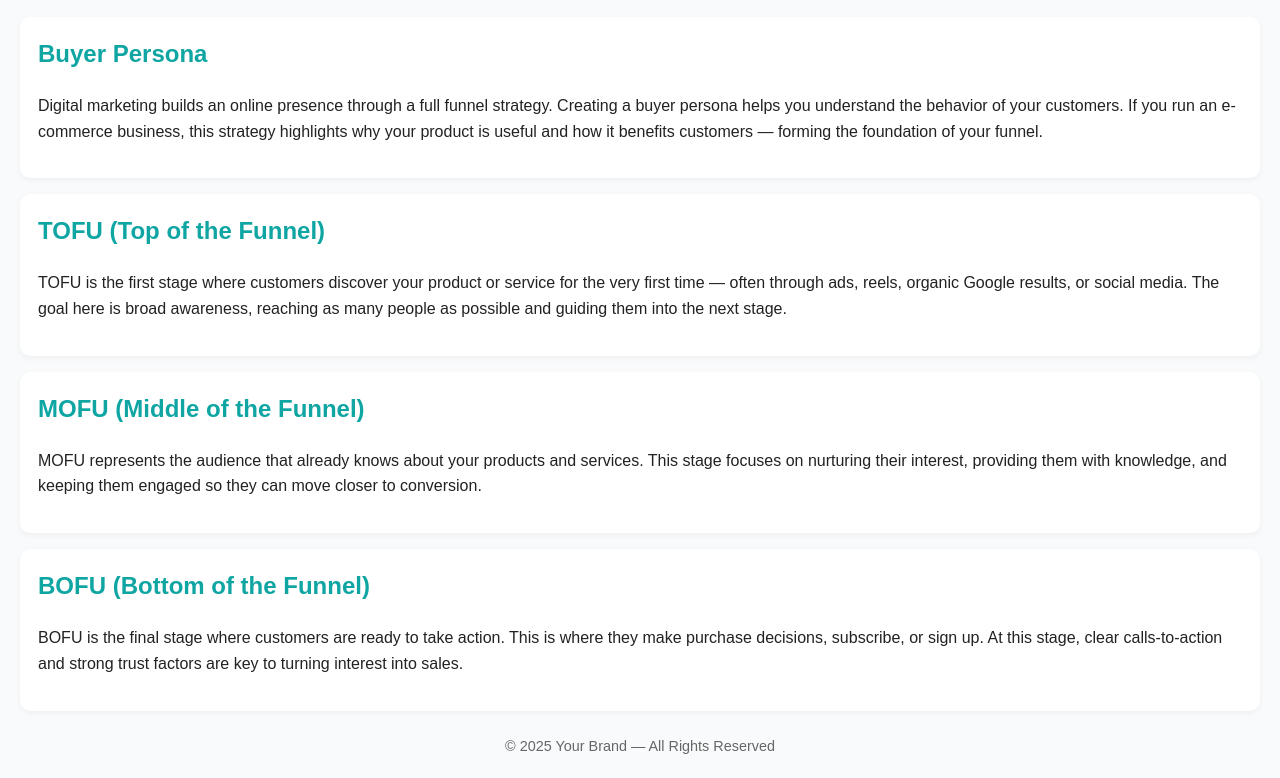
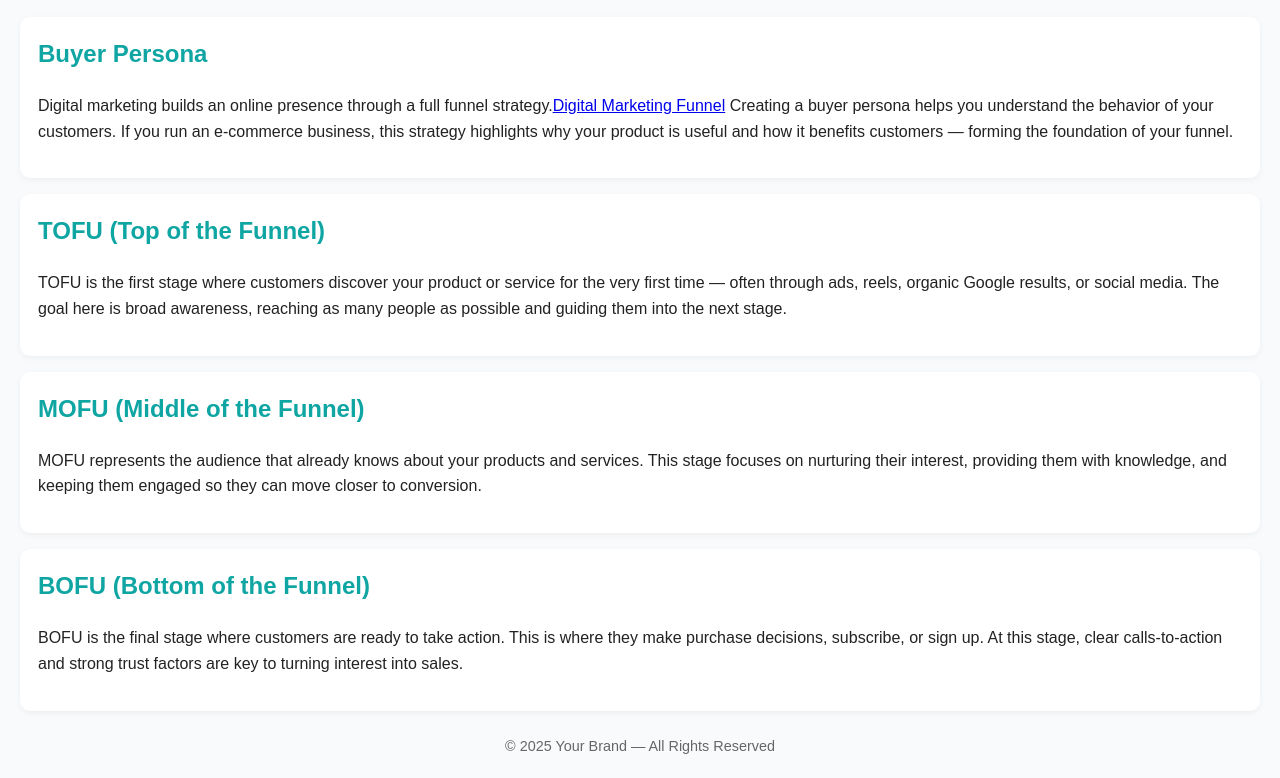
Before and after one commit to AnooshaAhmed-jpg/Buyer-Persona-Funnel-, a plain HTML site: page index.html in a window 1280 px wide. Shown: the part 96-874 px from the top of the page. Drawn offline with Linux system fonts and the light colour scheme.

Commit message:
Update index.html

```diff
--- a/index.html
+++ b/index.html
@@ -19,7 +19,8 @@
   <h1>Buyer Persona & Funnel Strategy</h1>
   <section>
     <h2>Buyer Persona</h2>
-    <p>Digital marketing builds an online presence through a full funnel strategy. Creating a buyer persona helps you understand the behavior of your customers. If you run an e-commerce business, this strategy highlights why your product is useful and how it benefits customers — forming the foundation of your funnel.</p>
+    <p>Digital marketing builds an online presence through a full funnel strategy.<a href="https://anooshaahmed-jpg.github.io/Digital-Marketing-Funnel/#contact">Digital Marketing Funnel</a>
+ Creating a buyer persona helps you understand the behavior of your customers. If you run an e-commerce business, this strategy highlights why your product is useful and how it benefits customers — forming the foundation of your funnel.</p>
   </section>
 
   <section>
```
